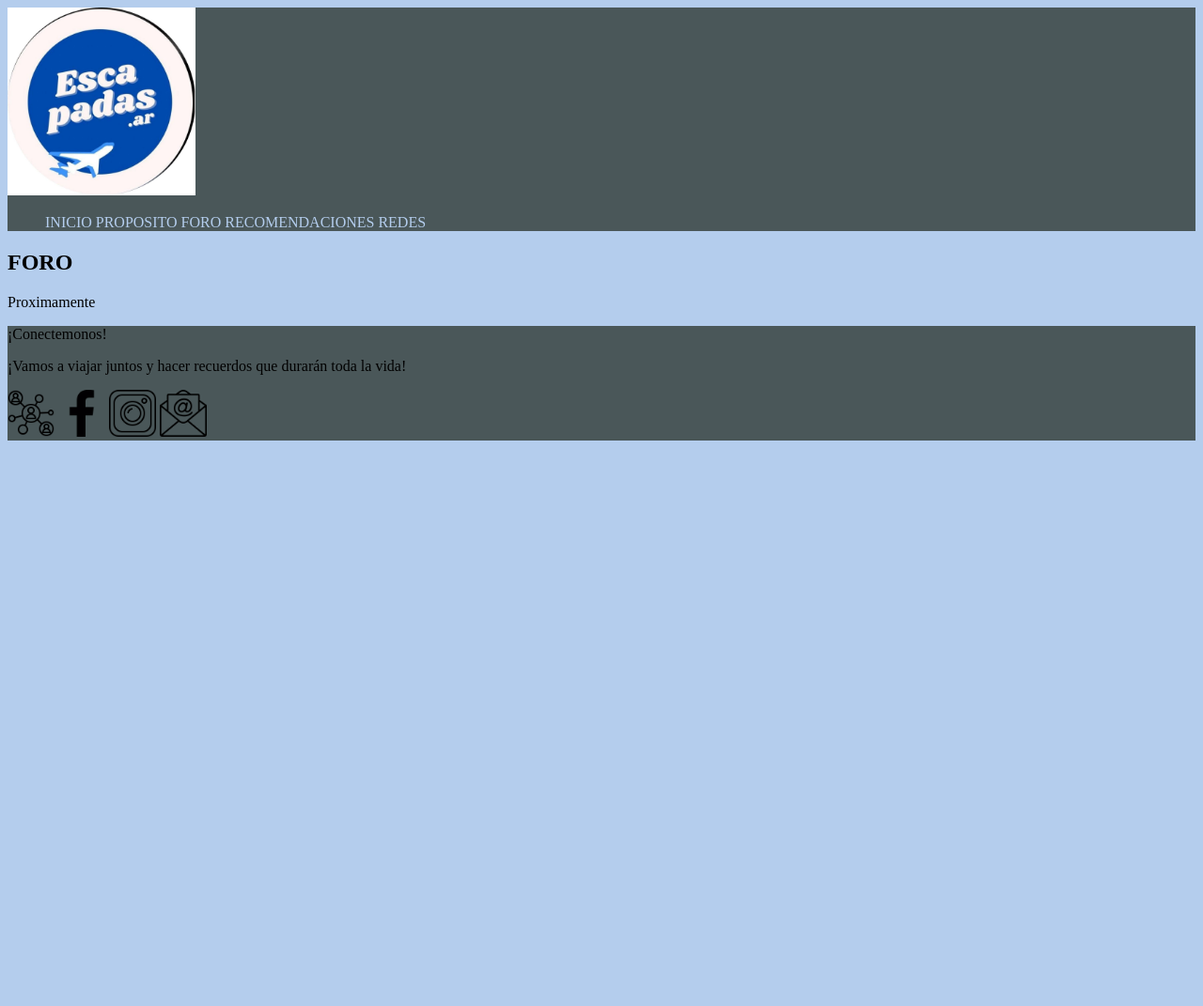
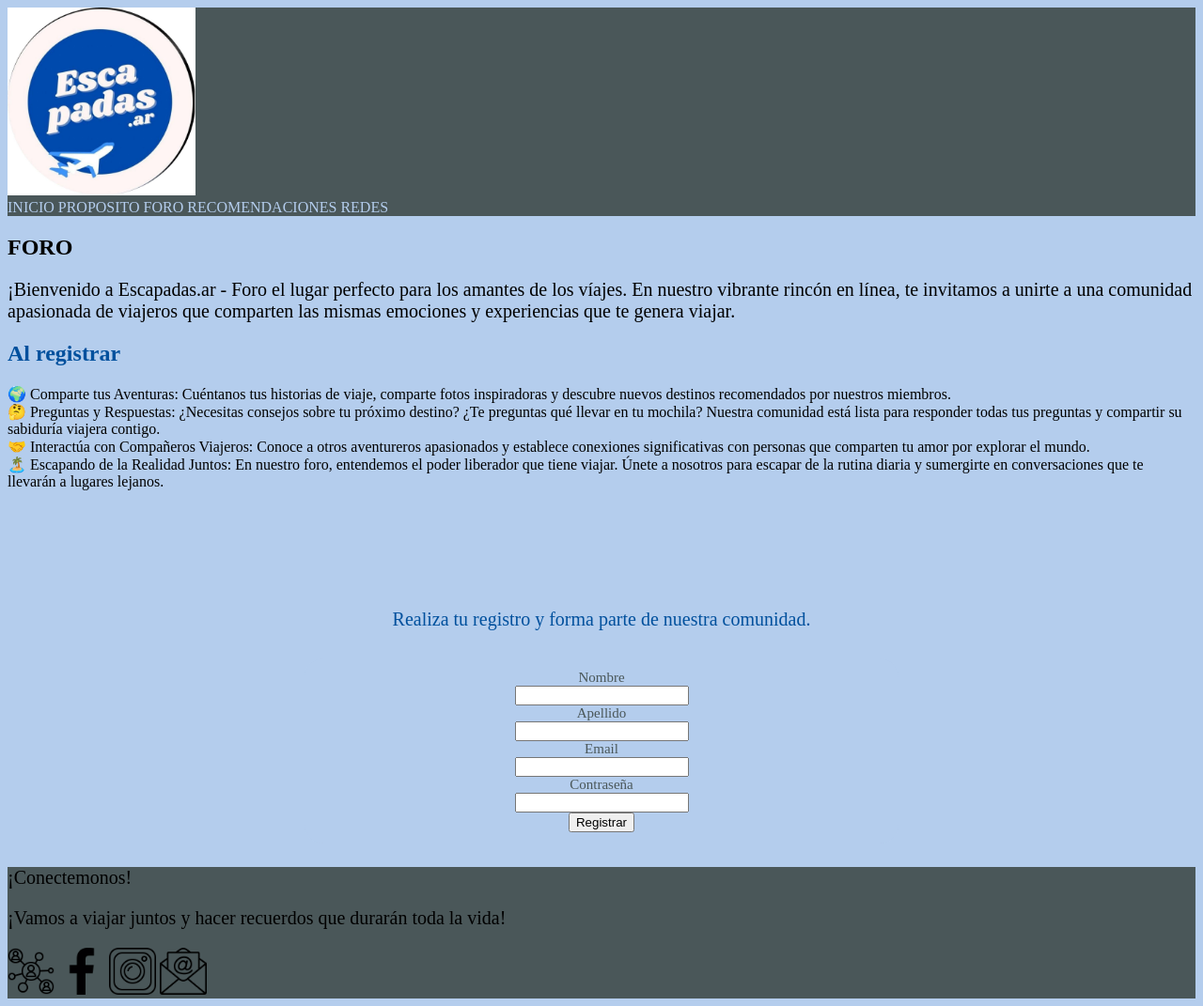
Before and after one commit to Begtsai/escapadas.ar, a plain HTML site: page page/foro.html in a window 1280 px wide. Shown: the whole page at 94% size. Before the commit the page ends 800 px from the top, so only its background shows below. Drawn offline with Linux system fonts and the light colour scheme.

Commit message:
estilo de foro

```diff
--- a/css/style.css
+++ b/css/style.css
@@ -9,9 +9,15 @@ header{
 header img{
     width: 200px;
 }
+body{
+    font-family: 'Times New Roman', Times, serif;
+}
 .escapadas,.vlog{
     text-align: right;
     font-size: 32px;
+    text-align: right;
+    color: #b4cded;
+    text-shadow: #00509d;
 }
 header ul{
      list-style: none;
@@ -20,21 +26,42 @@ header a{
     text-decoration: none;
     color: #b4cded;
 }
+body ul{
+    margin:0;
+    padding:0;
+}
 .padre-box{
-    list-style-type: style none;;
+    list-style-type: style none;
+    display: block;
+    padding: 20px 30px;
+    text-decoration: none;
 }
-.name{
+.padre-box a:hover{
+    background-color:#00509d ;
+}
+
+.titulo-1{
     text-align: left;
     color: #00509d;
     text-shadow: #4a5759;
 }
-.titulo{
+.video{
+    width: 50%;
+    height: 300px;
     text-align: left;
+}
+.texto-1{
+    text-align: left;
+    font-size: 32px;
 }
 h2{
     text-align: left;
     color: #00509d;
     text-shadow: #4a5759;
+}
+p{
+    font-size: 20px;
+    text-align: left;
 }
 .presentacion img{
     width: 250px;
@@ -58,3 +85,35 @@ footer img{
 body{
     background-color: #b4cded;
 }
+
+/* foro */
+.formulario{
+    margin-top: 10%;
+}
+.invitacion{
+    text-align: center;
+    margin: 30px 0;
+    color: #00509d;
+    font-size: 20px;
+}
+.mainforo form{
+    background-color: #b4cded;
+    width: 50%;
+    margin: 0 auto;
+    border-radius: 20px;
+    font-size: 15px;
+    display: flex;
+    flex-direction: column;
+    align-items: center;
+    margin-bottom: 25px;
+    padding: 12px 0;
+    color: #4a5759;
+}
+
+
+/* mobile */
+
+
+@media screen and (max-width: 500px) {
+
+}
--- a/page/foro.html
+++ b/page/foro.html
@@ -19,11 +19,41 @@
              </ul>
         </nav>
     </header>
-    <main>
+    <main class="mainforo">
         <section class="bannerforo">
             <h1>FORO</h1>
-            <p class="foro">Proximamente</p>
+            <p class="foro">¡Bienvenido a Escapadas.ar - Foro el lugar perfecto para los amantes de los víajes. En nuestro vibrante rincón en línea, te invitamos a unirte a una comunidad apasionada de viajeros que comparten las mismas emociones y experiencias que te genera viajar. </p>
+            <section>
+                <h2>Al registrar</h2>
+                <div>🌍 Comparte tus Aventuras: Cuéntanos tus historias de viaje, comparte fotos inspiradoras y descubre nuevos destinos recomendados por nuestros miembros.</div>
+                <div>🤔 Preguntas y Respuestas: ¿Necesitas consejos sobre tu próximo destino? ¿Te preguntas qué llevar en tu mochila? Nuestra comunidad está lista para responder todas tus preguntas y compartir su sabiduría viajera contigo.</div>
+                <div>🤝 Interactúa con Compañeros Viajeros: Conoce a otros aventureros apasionados y establece conexiones significativas con personas que comparten tu amor por explorar el mundo.</div>
+                <div>🏝️ Escapando de la Realidad Juntos: En nuestro foro, entendemos el poder liberador que tiene viajar. Únete a nosotros para escapar de la rutina diaria y sumergirte en conversaciones que te llevarán a lugares lejanos.</div>
             </section>
+            <section class="formulario">
+                <p class="invitacion">Realiza tu registro y forma parte de nuestra comunidad.</p>
+
+                <form action="" method="post">
+                    <label for="Nombre">Nombre</label>
+                    <input type="text" id="Nombre" name="Nombre"/>
+
+                    <label for="Apellido">Apellido</label>
+                    <input type="Apellido" id="Apellido" name="Apellido"/>
+
+                    <label for="email">Email</label>
+                    <input type="email" id="email" name="email"/>
+
+                    <label for="contraseña">Contraseña</label>
+                    <input type="contraseña" id="contraseña" name="contraseña"/>
+
+                    <button type="submit">Registrar</button>
+                </form>
+
+            </section>
+
+
+        </section>
+
     </main>
     <footer>
         <p>¡Conectemonos!</p>
```
Also changed, not shown: index.html (+26 -24 lines). Lines whose indentation alone changed are shown as unchanged.
